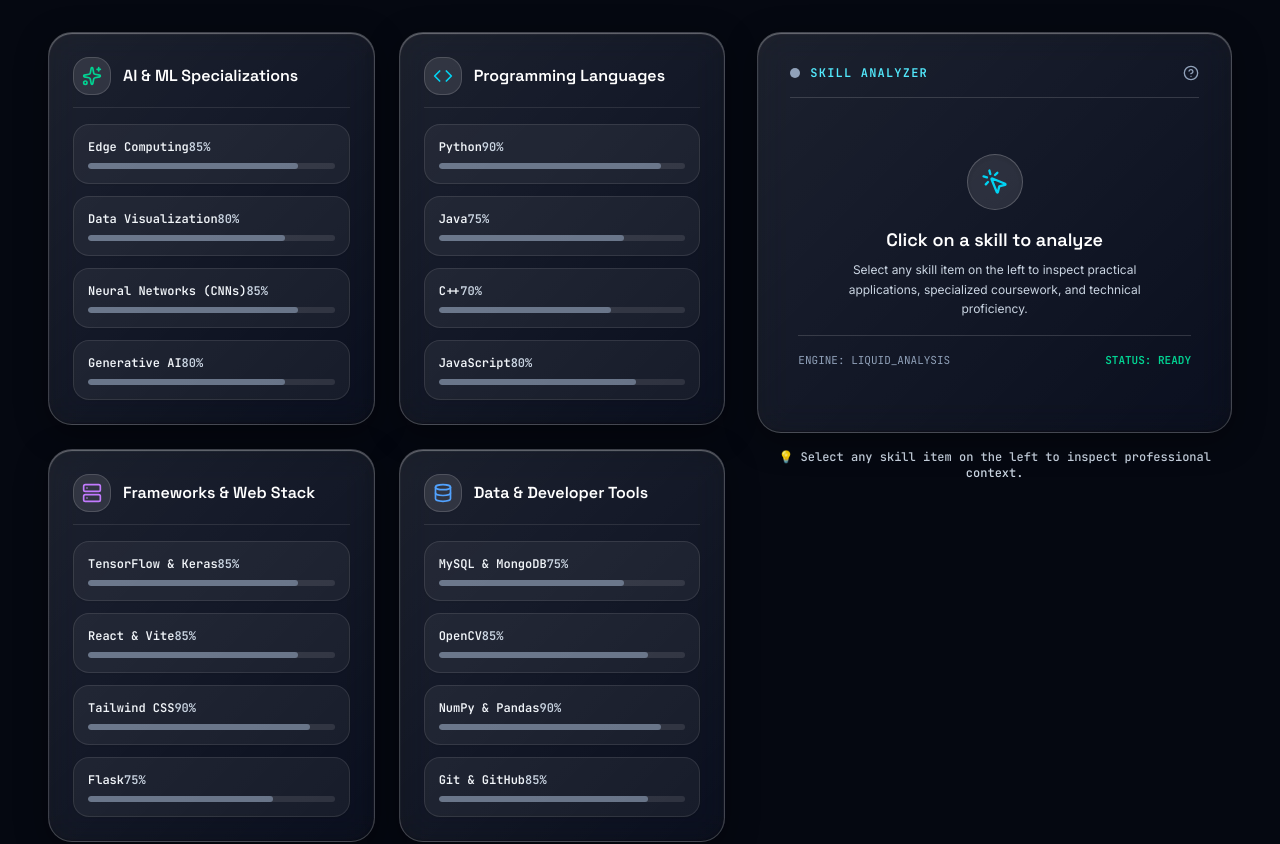
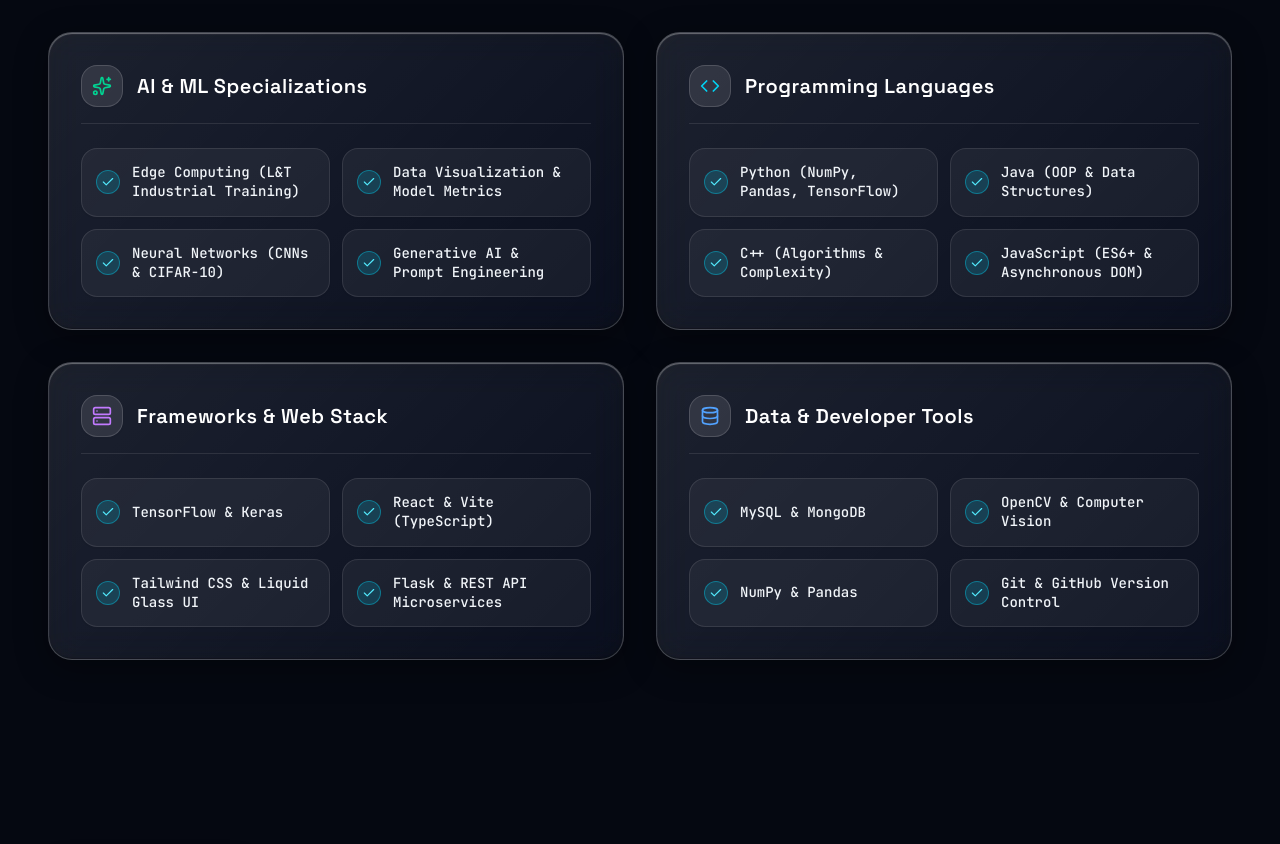
Before and after one commit to ANISHYADAV19/Portfolio, a React (Vite) app: page / in a window 1280 px wide. Shown: the part 1060-1904 px from the top of the page. Built offline with nearby package versions, Linux system fonts and the light colour scheme.

Commit message:
refactor: simplify Skills component by removing detailed skill items and enhancing layout

```diff
--- a/src/components/Skills.tsx
+++ b/src/components/Skills.tsx
@@ -1,124 +1,52 @@
-import { useState, type ReactNode } from "react";
-import { Code, Server, Database, Sparkles, HelpCircle, CheckCircle2, MousePointerClick } from "lucide-react";
-
-interface SkillItem {
-  name: string;
-  level: number;
-  info: string;
-}
+import { type ReactNode } from "react";
+import { Code, Server, Database, Sparkles, Check } from "lucide-react";
 
 interface SkillCategory {
   title: string;
   icon: ReactNode;
-  skills: SkillItem[];
+  skills: string[];
 }
 
 export default function Skills() {
-  const [activeSkill, setActiveSkill] = useState<SkillItem | null>(null);
-
   const categories: SkillCategory[] = [
     {
       title: "AI & ML Specializations",
       icon: <Sparkles className="w-5 h-5 text-emerald-400" />,
       skills: [
-        {
-          name: "Edge Computing",
-          level: 85,
-          info: "Completed specialized industrial training at Larsen & Toubro (L&T) focusing on deploying lightweight intelligence on edge hardware for industrial automated scenarios."
-        },
-        {
-          name: "Data Visualization",
-          level: 80,
-          info: "Proficient in designing charts and layout architectures to render training metrics, feature maps, and predictive confidences elegantly."
-        },
-        {
-          name: "Neural Networks (CNNs)",
-          level: 85,
-          info: "Built customized convolutional architectures for accurate image classification (CIFAR-10) maximizing parameter efficiency and precision."
-        },
-        {
-          name: "Generative AI",
-          level: 80,
-          info: "Certified by IBM in Generative AI. Skilled in prompt engineering, leveraging LLMs, and integrating creative generation parameters in apps."
-        }
+        "Edge Computing (L&T Industrial Training)",
+        "Data Visualization & Model Metrics",
+        "Neural Networks (CNNs & CIFAR-10)",
+        "Generative AI & Prompt Engineering"
       ]
     },
     {
       title: "Programming Languages",
       icon: <Code className="w-5 h-5 text-cyan-400" />,
       skills: [
-        {
-          name: "Python",
-          level: 90,
-          info: "Primary language for data science and deep learning. Skilled in NumPy, Pandas, TensorFlow/Keras, and Flask for serving intelligence."
-        },
-        {
-          name: "Java",
-          level: 75,
-          info: "Strong foundational knowledge of Object-Oriented programming, data structures, and algorithms for system software development."
-        },
-        {
-          name: "C++",
-          level: 70,
-          info: "Solid understanding of computational complexity, memory management, algorithms, and core procedural constructs."
-        },
-        {
-          name: "JavaScript",
-          level: 80,
-          info: "Modern ES6+ JavaScript, asynchronous operations, event-driven interfaces, and DOM manipulation for responsive web applications."
-        }
+        "Python (NumPy, Pandas, TensorFlow)",
+        "Java (OOP & Data Structures)",
+        "C++ (Algorithms & Complexity)",
+        "JavaScript (ES6+ & Asynchronous DOM)"
       ]
     },
     {
       title: "Frameworks & Web Stack",
       icon: <Server className="w-5 h-5 text-purple-400" />,
       skills: [
-        {
-          name: "TensorFlow & Keras",
-          level: 85,
-          info: "Extensive experience designing, training, pruning, and evaluating deep convolutional and recurrent networks."
-        },
-        {
-          name: "React & Vite",
-          level: 85,
-          info: "Building fast, dynamic single-page applications with TypeScript, reusable functional components, and custom hooks."
-        },
-        {
-          name: "Tailwind CSS",
-          level: 90,
-          info: "Crafting fluid, modern responsive layouts, custom design systems, liquid glass effects, and accessible UI components."
-        },
-        {
-          name: "Flask",
-          level: 75,
-          info: "Developing lightweight REST APIs, microservices, and serving machine learning inferences for real-time applications."
-        }
+        "TensorFlow & Keras",
+        "React & Vite (TypeScript)",
+        "Tailwind CSS & Liquid Glass UI",
+        "Flask & REST API Microservices"
       ]
     },
     {
       title: "Data & Developer Tools",
       icon: <Database className="w-5 h-5 text-blue-400" />,
       skills: [
-        {
-          name: "MySQL & MongoDB",
-          level: 75,
-          info: "Designing relational database schemas, writing complex SQL queries, and handling unstructured document stores in MongoDB."
-        },
-        {
-          name: "OpenCV",
-          level: 85,
-          info: "Real-time computer vision, webcam frame processing, barcode scanning, filtering, and bounding box detections."
-        },
-        {
-          name: "NumPy & Pandas",
-          level: 90,
-          info: "High-performance data manipulation, multidimensional array computing, dataset cleansing, and exploratory data analysis."
-        },
-        {
-          name: "Git & GitHub",
-          level: 85,
-          info: "Strong expertise in source control, branching, clean commits, rebasing, pull-requests, and collaborating on platforms like GitHub."
-        }
+        "MySQL & MongoDB",
+        "OpenCV & Computer Vision",
+        "NumPy & Pandas",
+        "Git & GitHub Version Control"
       ]
     }
   ];
@@ -137,129 +65,47 @@ export default function Skills() {
             Skills & <span className="font-serif italic text-cyan-400 font-medium drop-shadow-[0_0_20px_rgba(6,182,212,0.35)]">Specializations</span>
           </h2>
           <p className="text-sm text-slate-300 font-sans mt-2 max-w-xl">
-            Interactive skill matrix across Artificial Intelligence, Machine Learning, Web Engineering, and Core Technologies.
+            Core technical proficiencies across Artificial Intelligence, Deep Learning, Software Development, and Modern Web Systems.
           </p>
         </div>
 
-        {/* Responsive Grid */}
-        <div className="grid grid-cols-1 lg:grid-cols-12 gap-8 items-start">
-
-          {/* Skill Blocks - Left Side (7 cols) */}
-          <div className="lg:col-span-7 grid grid-cols-1 md:grid-cols-2 gap-6">
+        {/* Responsive Grid - 2x2 Clean Crystal Transparent Glass Cards */}
+        <div className="grid grid-cols-1 md:grid-cols-2 gap-8">
           {categories.map((category, catIdx) => (
             <div
               key={catIdx}
-                className="liquid-glass-card rounded-3xl p-6 flex flex-col space-y-4 shadow-xl border border-white/20"
+              className="liquid-glass-card rounded-3xl p-6 sm:p-8 flex flex-col justify-between shadow-2xl border border-white/20 group hover:border-white/35 transition-all duration-300"
             >
-                <div className="flex items-center space-x-3 pb-3 border-b border-white/10">
-                  <div className="p-2 rounded-2xl bg-white/10 border border-white/15 shadow-xs">
+              <div>
+                {/* Category Header */}
+                <div className="flex items-center space-x-3.5 pb-4 mb-6 border-b border-white/10">
+                  <div className="p-2.5 rounded-2xl bg-white/10 border border-white/15 shadow-xs group-hover:scale-105 transition-transform duration-300">
                     <span aria-hidden="true">{category.icon}</span>
                   </div>
-                  <h3 className="text-base font-display font-semibold text-white">{category.title}</h3>
+                  <h3 className="text-xl font-display font-semibold text-white tracking-wide">
+                    {category.title}
+                  </h3>
                 </div>
 
-                <div className="space-y-3">
-                  {category.skills.map((skill, skIdx) => {
-                    const isActive = activeSkill?.name === skill.name;
-                    return (
-                      <button
+                {/* Skills List */}
+                <div className="grid grid-cols-1 sm:grid-cols-2 gap-3">
+                  {category.skills.map((skill, skIdx) => (
+                    <div
                       key={skIdx}
-                        onClick={() => setActiveSkill(skill)}
-                        aria-pressed={isActive}
-                        aria-label={`${skill.name}, ${skill.level} percent — show details`}
-                        className={`w-full text-left p-3.5 rounded-2xl border transition-all duration-250 cursor-pointer flex flex-col space-y-2 ${
-                          isActive
-                            ? "bg-blue-600/30 border-cyan-400 shadow-lg scale-[1.02] text-white"
-                            : "bg-white/5 border-white/10 hover:bg-white/15 hover:border-white/25 text-slate-200 shadow-xs"
-                        }`}
+                      className="p-3.5 rounded-2xl bg-white/5 border border-white/10 hover:bg-white/10 hover:border-cyan-400/50 transition-all duration-200 flex items-center space-x-3 shadow-xs"
                     >
-                        <div className="flex justify-between items-center text-xs" aria-hidden="true">
-                          <span className={`font-mono font-semibold ${isActive ? "text-cyan-300 font-bold" : "text-slate-100"}`}>
-                            {skill.name}
+                      <div className="w-6 h-6 rounded-full bg-cyan-500/20 border border-cyan-400/40 flex items-center justify-center shrink-0">
+                        <Check className="w-3.5 h-3.5 text-cyan-300" />
+                      </div>
+                      <span className="font-mono text-xs sm:text-sm font-medium text-slate-100 leading-snug">
+                        {skill}
                       </span>
-                          <span className="text-xs text-slate-300 font-mono font-bold">{skill.level}%</span>
                     </div>
-
-                        {/* Visual progress bar */}
-                        <div className="w-full h-1.5 bg-white/10 rounded-full overflow-hidden" aria-hidden="true">
-                          <div
-                            className={`h-full rounded-full transition-all duration-500 ${
-                              isActive ? "bg-gradient-to-r from-blue-500 to-cyan-400 shadow-[0_0_10px_rgba(6,182,212,0.8)]" : "bg-slate-400/60"
-                            }`}
-                            style={{ width: `${skill.level}%` }}
-                          />
+                  ))}
                 </div>
-                      </button>
-                    );
-                  })}
               </div>
             </div>
           ))}
-          </div>
-
-          {/* Interactive Skill Detail Card - Right Side (5 cols) */}
-          <div className="lg:col-span-5 lg:sticky lg:top-24">
-            <div className="liquid-glass-card rounded-3xl p-6 md:p-8 shadow-2xl border border-white/25 relative overflow-hidden">
-              <div className="flex items-center justify-between mb-6 pb-4 border-b border-white/15">
-                <div className="flex items-center space-x-2.5">
-                  <div className={`w-2.5 h-2.5 rounded-full ${activeSkill ? "bg-cyan-400 animate-ping" : "bg-slate-400"}`} />
-                  <span className="text-xs font-mono text-cyan-300 font-extrabold uppercase tracking-widest">Skill Analyzer</span>
-                </div>
-                <HelpCircle className="w-4 h-4 text-slate-400" />
-              </div>
-
-              {!activeSkill ? (
-                <div className="py-8 px-2 flex flex-col items-center justify-center text-center space-y-4">
-                  <div className="w-14 h-14 rounded-full bg-white/10 border border-white/20 flex items-center justify-center text-cyan-400 shadow-inner">
-                    <MousePointerClick className="w-7 h-7" />
-                  </div>
-                  <div className="space-y-1.5">
-                    <h4 className="text-lg font-display font-semibold text-white">
-                      Click on a skill to analyze
-                    </h4>
-                    <p className="text-xs text-slate-300 max-w-xs font-sans leading-relaxed">
-                      Select any skill item on the left to inspect practical applications, specialized coursework, and technical proficiency.
-                    </p>
-                  </div>
-                  <div className="text-[11px] font-mono text-slate-400 border-t border-white/15 pt-4 w-full flex justify-between">
-                    <span>ENGINE: LIQUID_ANALYSIS</span>
-                    <span className="text-emerald-400 font-bold">STATUS: READY</span>
-                  </div>
-                </div>
-              ) : (
-                <div className="space-y-4">
-                  <h4 className="text-2xl md:text-3xl font-serif italic font-bold text-white">
-                    {activeSkill.name}
-                  </h4>
-
-                  <div className="flex items-center space-x-2 font-mono text-xs">
-                    <span className="text-slate-300">Proficiency:</span>
-                    <span className="text-emerald-300 bg-emerald-500/20 border border-emerald-400/40 px-2.5 py-0.5 rounded-full font-bold">
-                      {activeSkill.level}% (High Mastery)
-                    </span>
-                  </div>
-
-                  <div className="p-4 bg-white/5 border border-white/15 rounded-2xl min-h-[120px] flex items-start space-x-3 shadow-inner">
-                    <CheckCircle2 className="w-5 h-5 text-cyan-400 mt-0.5 flex-shrink-0" />
-                    <p className="text-sm text-slate-200 font-sans leading-relaxed">
-                      {activeSkill.info}
-                    </p>
-                  </div>
-
-                  <div className="text-[11px] font-mono text-slate-400 border-t border-white/15 pt-4 flex justify-between">
-                    <span>ENGINE: LIQUID_ANALYSIS</span>
-                    <span className="text-cyan-300 font-bold">STATUS: INSPECTING</span>
-                  </div>
-                </div>
-              )}
-            </div>
-
-            {/* Guide message */}
-            <p className="text-xs text-center text-slate-300 mt-4 font-mono font-medium">
-              💡 Select any skill item on the left to inspect professional context.
-            </p>
-          </div>
-
         </div>
 
       </div>
```
Lines whose indentation alone changed are shown as unchanged.
